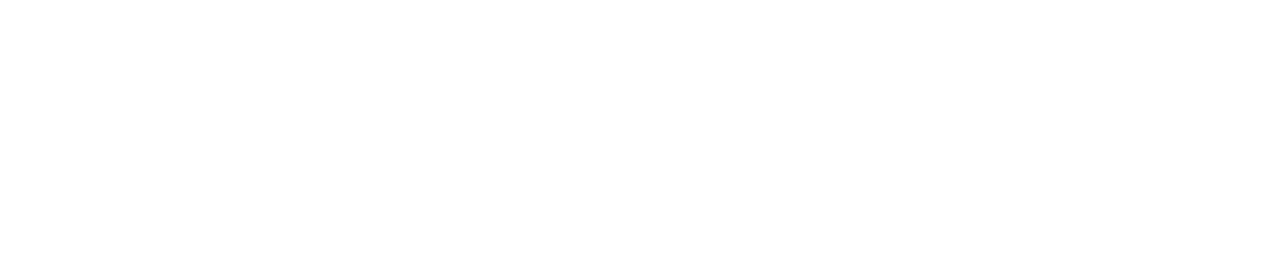
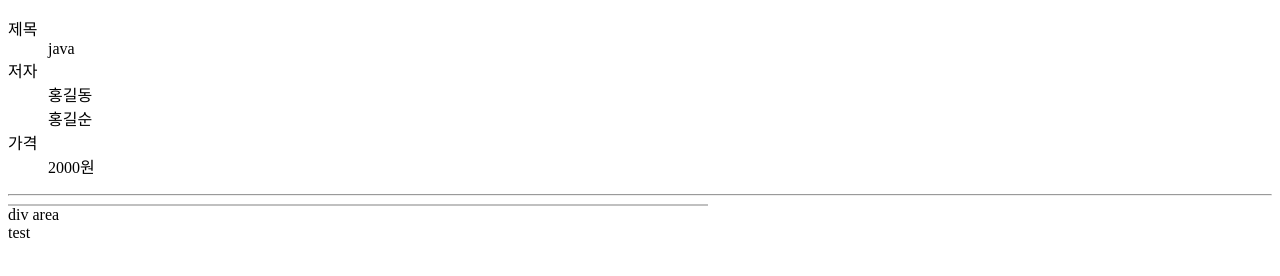
Before and after one commit to sunminlee00/project_css, a plain HTML site: page day01/test01.html in a window 1280 px wide. Drawn offline with Linux system fonts and the light colour scheme.

Commit message:
div_span

```diff
--- a/day01/test01.html
+++ b/day01/test01.html
@@ -4,8 +4,30 @@
     <meta charset="UTF-8">
     <meta name="viewport" content="width=device-width, initial-scale=1.0">
     <title>Document</title>
+    <style>
+       div.line{
+          width:700px;
+          height:2px;
+          background-color:silver;
+       }
+
+    </style>
 </head>
 <body>
-      <div></div>
+      <dl>
+        <dt>제목</dt>
+        <dd>java</dd>
+        <dt>저자</dt>
+        <dd>홍길동</dd>
+        <dd>홍길순</dd>
+        <dt>가격</dt>
+        <dd>2000원</dd>
+     </dl>
+     <hr>
+     <div class="line"></div>
+
+    <div id="area1">div area </div>
+    <span id="area2">test</span>
+
 </body>
 </html>
```
